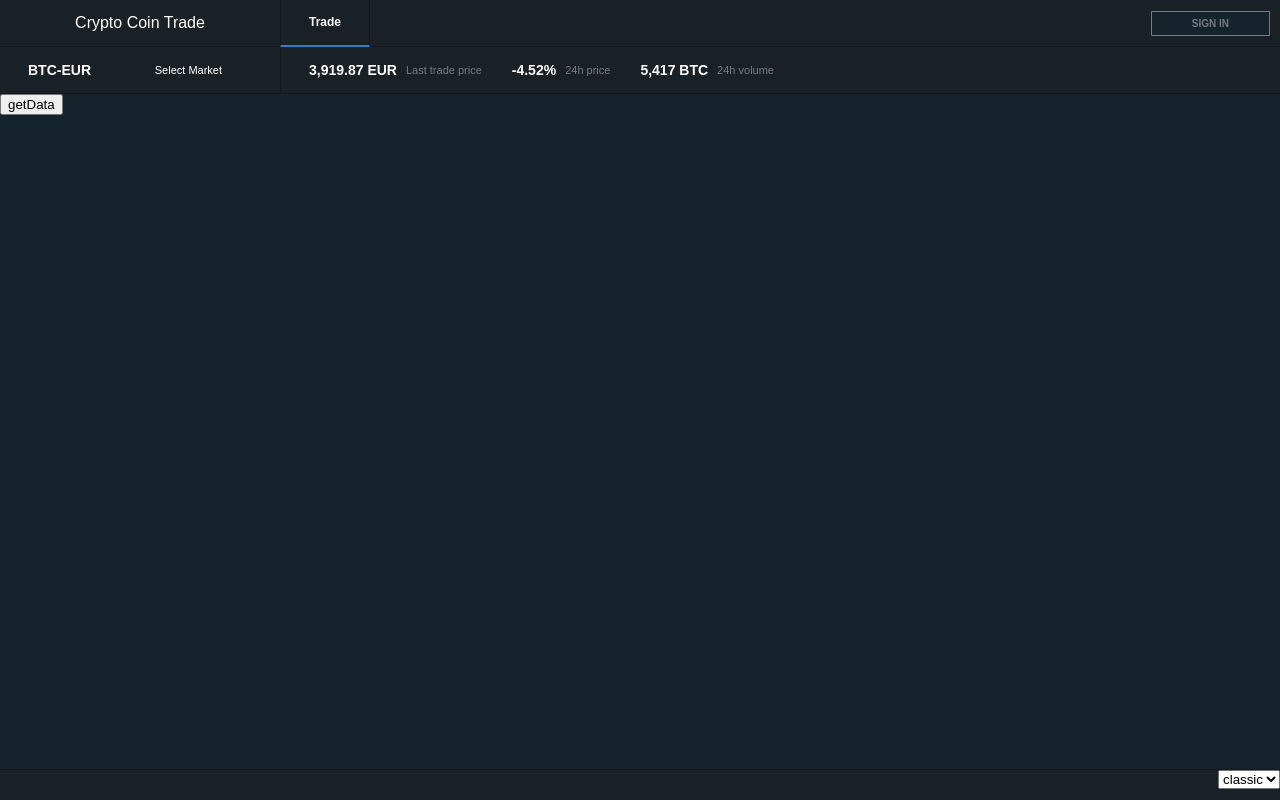
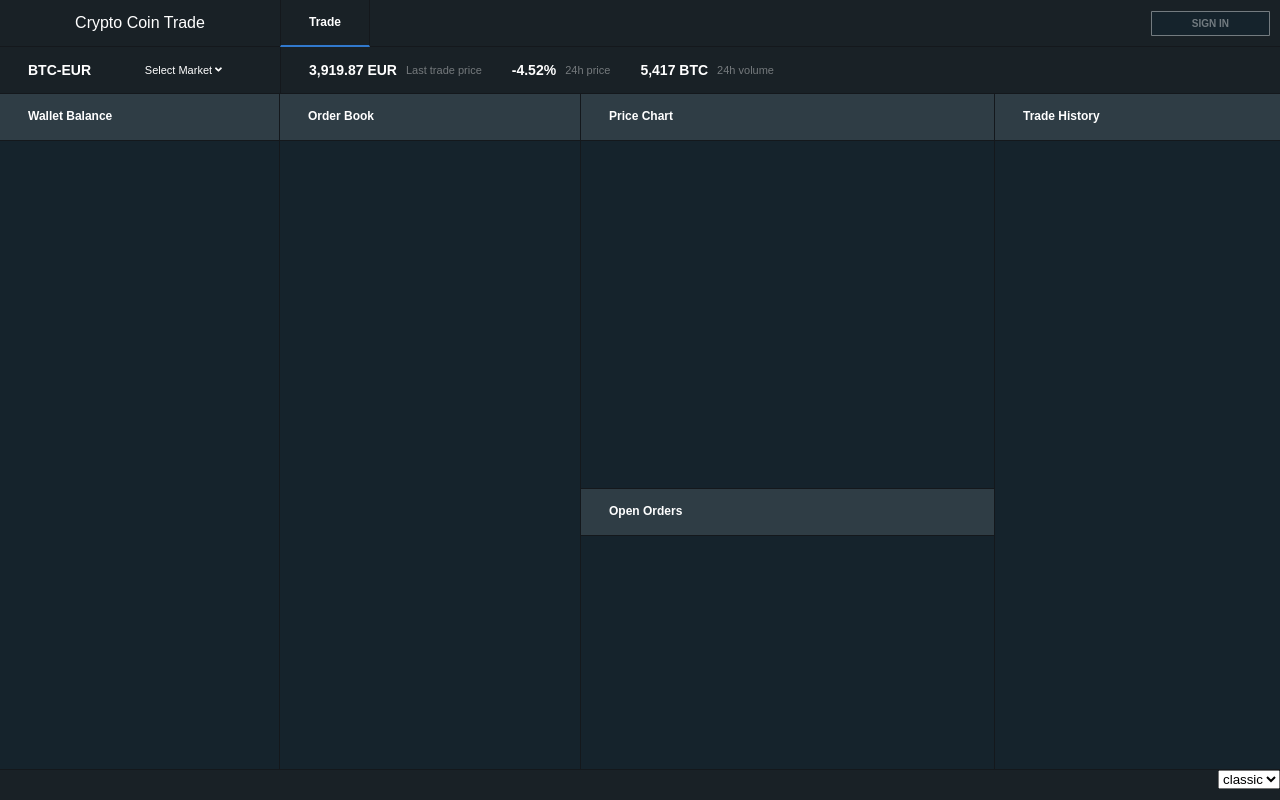
Before and after one commit to jaksa-b/cryptocointrade.app, a React (Create React App) app: page / in a window 1280 px wide. Built offline with nearby package versions, Linux system fonts and the light colour scheme; what mobx-react-router would draw is missing.

Commit message:
feat(card): add card component

```diff
--- a/package.json
+++ b/package.json
@@ -9,6 +9,9 @@
     "eject": "react-scripts eject"
   },
   "dependencies": {
+    "@fortawesome/fontawesome-svg-core": "1.2.8",
+    "@fortawesome/free-solid-svg-icons": "5.5.0",
+    "@fortawesome/react-fontawesome": "0.1.3",
     "history": "4.7.2",
     "mobx": "5.6.0",
     "mobx-react": "5.3.6",
--- a/src/components/Layouts/MainLayout.tsx
+++ b/src/components/Layouts/MainLayout.tsx
@@ -27,6 +27,7 @@ const Layout = styled<any, 'div'>('div')`
   background-color: ${p => p.theme.backgroundColor};
 `
 const Main = styled.div`
+  display: flex;
   flex-direction: column;
   flex: 1 1 0%;
   overflow: hidden;
--- /dev/null
+++ b/src/components/elements/Card.tsx
@@ -0,0 +1,58 @@
+import React, { Component } from 'react'
+import styled, { css } from 'styled-components'
+
+interface Props {
+  title: string
+}
+
+export class Card extends Component<Props, {}> {
+  render() {
+    return (
+      <Wrapper>
+        <Header>
+          <Title>
+            {this.props.title}
+          </Title>
+          </Header>
+        <Subheader></Subheader>
+        <Content>
+          {this.props.children}
+        </Content>
+      </Wrapper>
+    )
+  }
+}
+
+export default Card;
+
+const Wrapper = styled.div`
+  display: flex;
+  flex-direction: column;
+  position: relative;
+  width: 100%;
+  max-width: 100%;
+  min-height: 0px;
+  flex: 1 1 0%;
+  color: rgb(255, 255, 255);
+  overflow: hidden;
+  background: rgb(21, 35, 44);
+`
+const Header = styled.div`
+  flex-shrink: 0;
+  align-items: center;
+  height: 46px;
+  font-size: 12px;
+  font-weight: bold;
+  padding: 0px 28px;
+  border-bottom: 1px solid rgb(20, 24, 28);
+  background: rgb(47, 61, 69);
+`
+const Title = styled.div`
+  display: flex;
+  flex-direction: row;
+  flex: 1 1 auto;
+  align-items: center;
+  height: 46px;
+`
+const Subheader = styled.div``
+const Content = styled.div``
--- a/src/components/elements/index.tsx
+++ b/src/components/elements/index.ts
@@ -4,3 +4,4 @@ export * from './Grid';
 export * from './Col';
 export * from './Logo';
 export * from './Menu';
+export * from './Card';
--- a/src/pages/Trade.tsx
+++ b/src/pages/Trade.tsx
@@ -1,8 +1,10 @@
 import React, { Component } from 'react'
 import { inject, observer } from 'mobx-react';
-import styled from 'styled-components'
+import styled, { css } from 'styled-components'
 import { TradeStore, RouterStore, AppStore } from '../stores';
-import { Grid, Col } from '../components/elements'
+import { Grid, Col, Card } from '../components/elements'
+import { FontAwesomeIcon } from '@fortawesome/react-fontawesome'
+import { faAngleDown } from '@fortawesome/free-solid-svg-icons';
 
 interface Props {
   router: RouterStore,
@@ -22,32 +24,96 @@ class Trade extends Component<Props, State> {
   }
   render() {
     return (
-      <div>
+      <>
         <TradeHeader>
           <Grid>
             <Col>
               <TradeCurrency>
                 <Section><Text>BTC-EUR</Text></Section>
-                <Section><Span>Select Market </Span></Section>
+                <Section><Span>Select Market <FontAwesomeIcon icon={faAngleDown} /> </Span></Section>
               </TradeCurrency>
             </Col>
             <Col>
               <CurrentPrice>
-                <Section><Text>3,919.87 EUR</Text> <Small>Last trade price</Small></Section>
-                <Section><Text>-4.52%</Text> <Small>24h price</Small></Section>
-                <Section><Text>5,417 BTC</Text> <Small>24h volume</Small></Section>
+                <Section><Text>3,919.87 EUR</Text><Small>Last trade price</Small></Section>
+                <Section><Text>-4.52%</Text><Small>24h price</Small></Section>
+                <Section><Text>5,417 BTC</Text><Small>24h volume</Small></Section>
               </CurrentPrice>
             </Col>
             <Col empty></Col>
           </Grid>
         </TradeHeader>
         <TradeBody>
-          <button onClick={this.getData}>getData</button>
+          <TradeGrid>
+            <Sidebar>
+              <Card title="Wallet Balance" />
+            </Sidebar>
+            <OrderBook>
+              <Card title="Order Book" />
+            </OrderBook>
+            <Chart>
+              <Card title="Price Chart" />
+            </Chart>
+            <Trading>
+              <Card title="Open Orders" />
+            </Trading>
+            <TradingHistory>
+              <Card title="Trade History" />
+            </TradingHistory>
+          </TradeGrid>
         </TradeBody>
-      </div>
+      </>
     )
   }
 }
+
+const TradeGrid = styled.div`
+  display: grid;
+  min-width: 0px;
+  min-height: 0px;
+  grid-template-columns: 279px 300px 1fr 285px;
+  grid-template-rows: 1fr 1fr 280px;
+  grid-template-areas: "sidebar order-book chart trade-history" "sidebar order-book chart trade-history" "sidebar order-book trading trade-history";
+  flex: 1 1 0%;
+  overflow: hidden;
+  gap: 1px 1px;
+  background: rgb(20, 24, 28);
+`
+
+const Sidebar = styled.div.attrs({ name: 'sidebar' })`
+  display: flex;
+  min-width: 0px;
+  min-height: 0px;
+  grid-area: sidebar / sidebar / sidebar / sidebar;
+` as any
+
+const OrderBook = styled.div.attrs({ name: 'order-book' })`
+  display: flex;
+  min-width: 0px;
+  min-height: 0px;
+  grid-area: order-book / order-book / order-book / order-book;
+`as any
+
+const Chart = styled.div.attrs({ name: 'chart' })`
+  display: flex;
+  min-width: 0px;
+  min-height: 0px;
+  grid-area: chart / chart / chart / chart;
+`as any
+
+const Trading = styled.div.attrs({ name: 'trading' })`
+  display: flex;
+  min-width: 0px;
+  min-height: 0px;
+  grid-area: trading / trading / trading / trading;
+`as any
+
+const TradingHistory = styled.div.attrs({ name: 'trade-history' })`
+  display: flex;
+  min-width: 0px;
+  min-height: 0px;
+  grid-area: trade-history / trade-history / trade-history / trade-history;
+`as any
 
 const TradeHeader = styled.div`
   position: relative;
@@ -57,6 +123,13 @@ const TradeHeader = styled.div`
   height: 46px;
   border-bottom: 1px solid ${p => p.theme.border};
   background: ${p => p.theme.headerBgColor};
+`
+
+const TradeBody = styled.div`
+  display: flex;
+  flex-direction: row;
+  flex: 1 1 0%;
+  overflow: hidden;
 `
 
 const Text = styled.span`
@@ -125,13 +198,6 @@ const Small = styled.small`
   color: rgba(255, 255, 255, 0.4);
 `
 
-
-const TradeBody = styled.div`
-  display: flex;
-  flex-direction: row;
-  flex: 1 1 0%;
-  overflow: hidden;
-`
 export default inject(
   'app',
   'trade',
```
Also changed, not shown: 1 other file (tests, documents, lock files or other folders).
